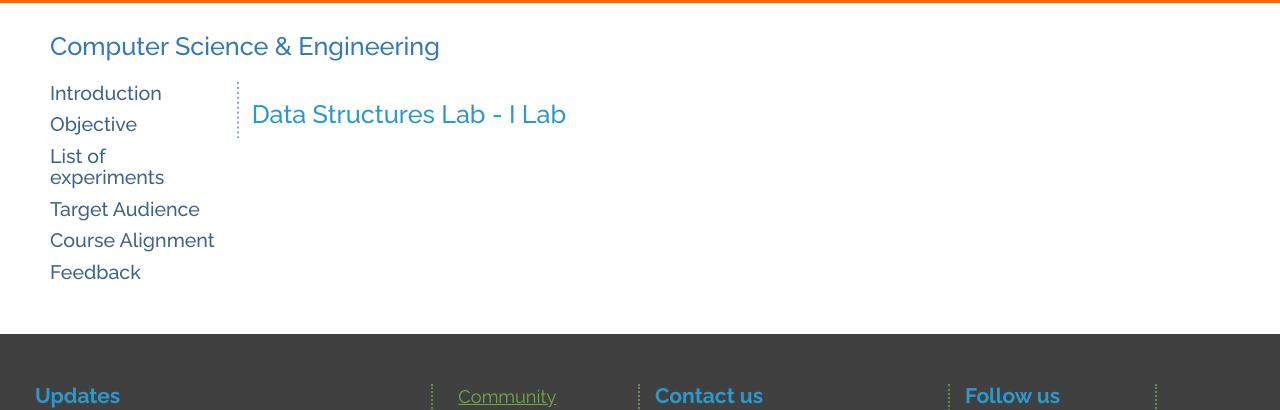
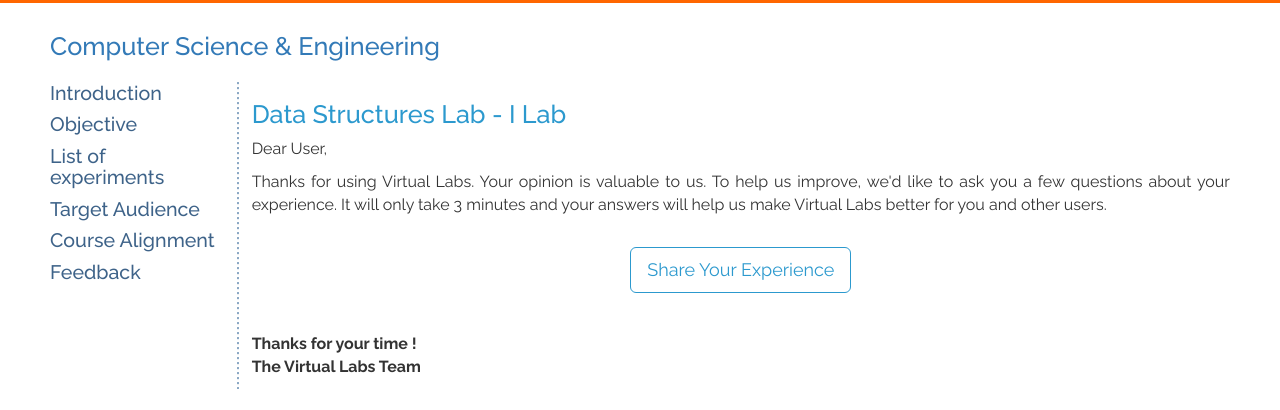
Before and after one commit to virtual-labs/lab-data-structures-lab-I-iiith, a plain HTML site: page src/lab/Feedback.html in a window 1280 px wide. Shown: the part 98-508 px from the top of the page. Drawn offline with Linux system fonts and the light colour scheme; files that its build step writes are made by us from their sources; a script that the page names is missing; files whose address does not match are found by name.

Commit message:
add feedback content

```diff
--- a/src/lab/Feedback.html
+++ b/src/lab/Feedback.html
@@ -95,14 +95,29 @@
 						<!--edit1-->
 <a href="Introduction.html?domain=Computer Science" class="sidebar-a" > <h3 class="text-h3-darkblue" style="margin-top: 2px;">Introduction</h3></a><a href="Objective.html?domain=Computer Science" class="sidebar-a" > <h3 class="text-h3-darkblue" style="margin-top: 2px;">Objective</h3></a><a href="List of experiments.html?domain=Computer Science" class="sidebar-a" > <h3 class="text-h3-darkblue" style="margin-top: 2px;">List of experiments</h3></a><a href="Target Audience.html?domain=Computer Science" class="sidebar-a" > <h3 class="text-h3-darkblue" style="margin-top: 2px;">Target Audience</h3></a><a href="Course Alignment.html?domain=Computer Science" class="sidebar-a" > <h3 class="text-h3-darkblue" style="margin-top: 2px;">Course Alignment</h3></a><a href="Feedback.html?domain=Computer Science" class="sidebar-a" > <h3 class="text-h3-darkblue" style="margin-top: 2px;">Feedback</h3></a>						</div>
 
-						<div class="col-md-10 lab-list-col-10">
+				<div class="col-md-10 lab-list-col-10">
 
 							<!--edit -->
-				<h1 class="text-h2-lightblue">Data Structures Lab - I Lab</h1>
-						</div>
+					<h1 class="text-h2-lightblue">Data Structures Lab - I Lab</h1>
+
+					<div>
+						<p>Dear User,</p>
+
+						<p>Thanks for using Virtual Labs. Your opinion is valuable to us.  To help us improve, we'd like to ask you a few questions about your experience. It will only take 3 minutes and your answers will help us make Virtual Labs better for you and other users.
+						</p><br/>
+
+                        <a id="feedback-btn-link" href="http://209.211.220.205/feedback/feedback.html" target="_blank"><button style="color:#72AB44;" id="feedback-btn" type="button" class="btn btn-default btn-lg">Share Your Experience</button></a>
+                        <br/><br/>
+
+						<p><b>Thanks for your time !<br/>
+						The Virtual Labs Team</b>
+						</p>
 					</div>
+				</div>
 			</div>
-			<!-- =================================================================================================================================== -->
+		</div>
+	</div>
+	<!-- =================================================================================================================================== -->
 
 
 
--- a/src/themes/green-icon/css/style.css
+++ b/src/themes/green-icon/css/style.css
@@ -1387,3 +1387,20 @@
 p {
 	text-align: justify;
 }
+
+/* Styles for feedback button in feedback section */
+#feedback-btn {
+	color: #2C99CE !important;
+	border-color: #2C99CE !important;
+	display: block;
+	margin: auto;
+}
+
+/*#feedback-btn:hover {
+	background-color: inherit !important;
+}*/
+
+#feedback-btn-link:hover {
+	text-decoration: none !important;
+	color: none !important;
+}
```
